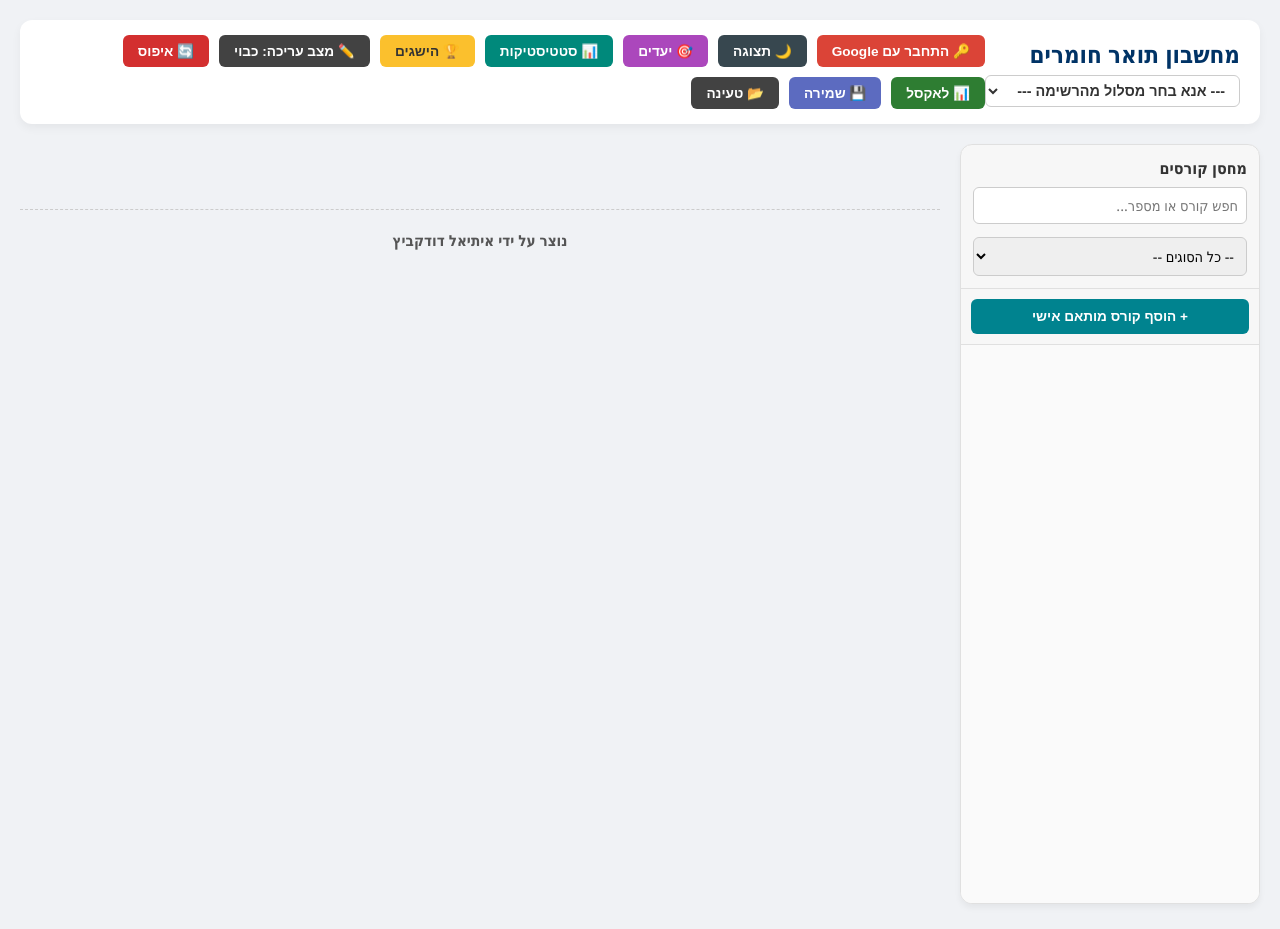
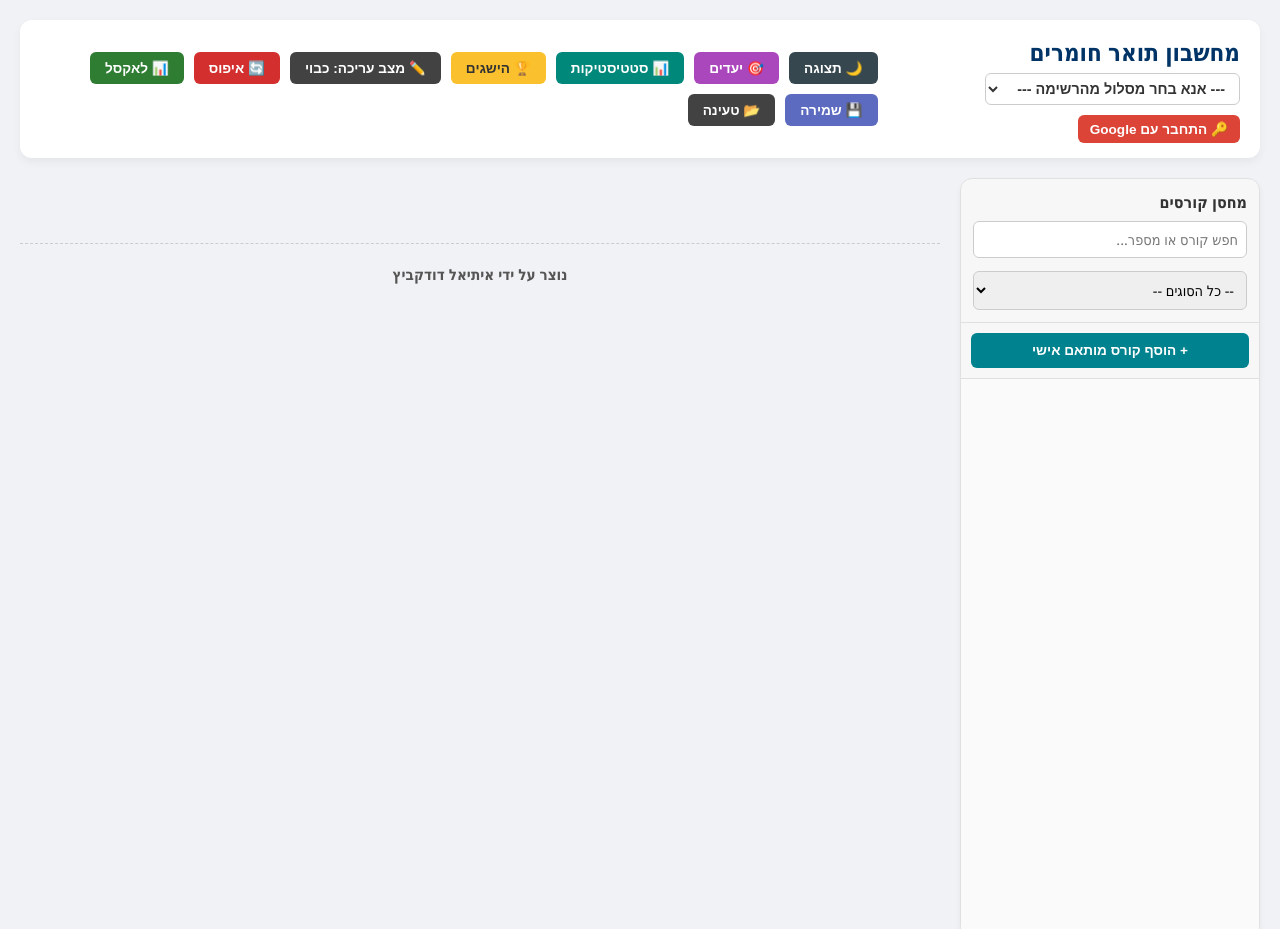
Before and after one commit to etldud/materials-degree-planner, a plain HTML site: page index.html in a window 1280 px wide. Shown: the top 929 px of the page. Drawn offline with nearby package versions, Linux system fonts and the light colour scheme; no server answers.

Commit message:
Update index.html
fix graphic

```diff
--- a/index.html
+++ b/index.html
@@ -289,15 +289,17 @@
 <body>
 
 <header class="top-header">
-    <div class="header-title">
+   <div class="header-title">
         <h1>מחשבון תואר חומרים</h1>
-        <select id="track-selector" onchange="planner.switchTrack(this.value)">
-            <option value="" disabled selected>--- אנא בחר מסלול מהרשימה ---</option>
-        </select>
+        <div style="display: flex; gap: 10px; align-items: center; flex-wrap: wrap;">
+            <select id="track-selector" onchange="planner.switchTrack(this.value)">
+                <option value="" disabled selected>--- אנא בחר מסלול מהרשימה ---</option>
+            </select>
+            <button class="btn-action" id="btn-auth" style="background-color: #db4437; padding: 6px 12px;" onclick="cloudSync.toggleAuth()">🔑 התחבר עם Google</button>
+        </div>
     </div>
 
     <div class="top-actions">
-        <button class="btn-action" id="btn-auth" style="background-color: #db4437;" onclick="cloudSync.toggleAuth()">🔑 התחבר עם Google</button>
         <button class="btn-action btn-darkmode" onclick="planner.toggleDarkMode()">🌙 תצוגה</button>
         <button class="btn-action btn-target" onclick="planner.openTargetModal()">🎯 יעדים</button>
         <button class="btn-action btn-analytics" onclick="window.AppStats.openModal(planner)">📊 סטטיסטיקות</button>
```
